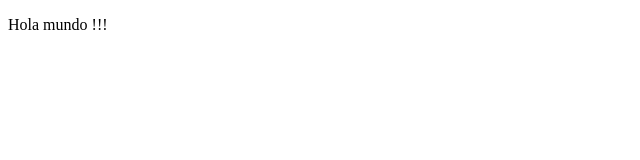
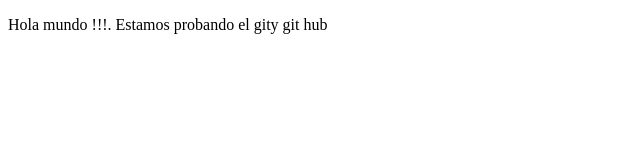
Before and after one commit to DAB1980/Platzi_PreWork_Windows, a plain HTML site: page index.html in a window 1280 px wide. Shown: the whole page, without its empty margins (0-640 px from the left). Drawn offline with Linux system fonts and the light colour scheme.

Commit message:
segundo comite

```diff
--- a/index.html
+++ b/index.html
@@ -7,6 +7,6 @@
     <title>Hola mundo</title>
 </head>
 <body>
-    <p>Hola mundo !!!</p>
+    <p>Hola mundo !!!. Estamos probando el gity git hub</p>
 </body>
 </html>
```
